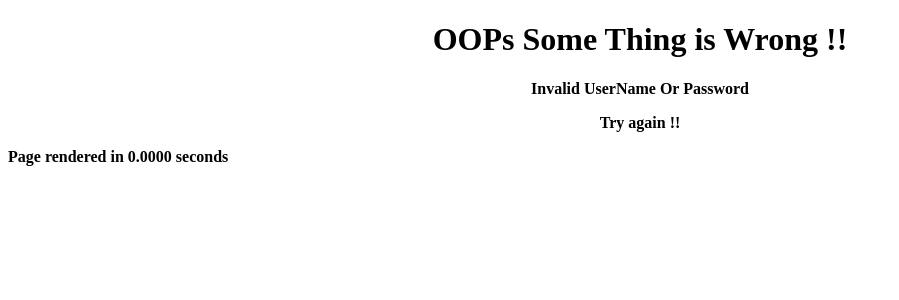
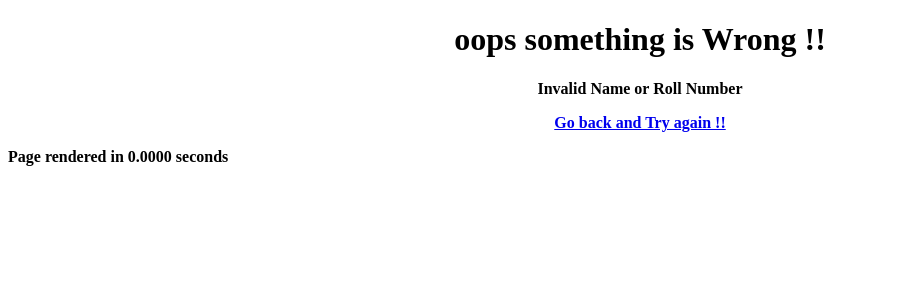
Before and after one commit to kumarsivarajan/cse300-group10, a CodeIgniter app: the page made by application/views/error_page.php in a window 1280 px wide. Shown: the top 300 px of the page, without its empty margins (0-899 px from the left). Run offline with CodeIgniter, Linux system fonts and the light colour scheme; data that the repository does not hold is empty.

Commit message:
error_page.php - added "go back" link connecting "apply for hostels"

```diff
--- a/application/views/error_page.php
+++ b/application/views/error_page.php
@@ -11,10 +11,10 @@
 <div class="container">
 	<div class="col1"> <?php echo $content_navigation?> </div>
 	<div class="col2">
-	<h1><center>OOPs Some Thing is Wrong !!<center></h1>
+	<h1><center>oops something is Wrong !!<center></h1>
 		<div id="body">
-			<p> <b><center>Invalid UserName Or Password<center> <b></p>
-			<p> Try again !!</p>
+			<p> <b><center>Invalid Name or Roll Number<center> <b></p>
+			<a href="<?php echo site_url('Welcome/name_rollno'); ?>"><p>Go back and Try again !!</p></a>
 		</div>
 
 			<p class="footer">Page rendered in <strong>{elapsed_time}</strong> seconds</p>
```
